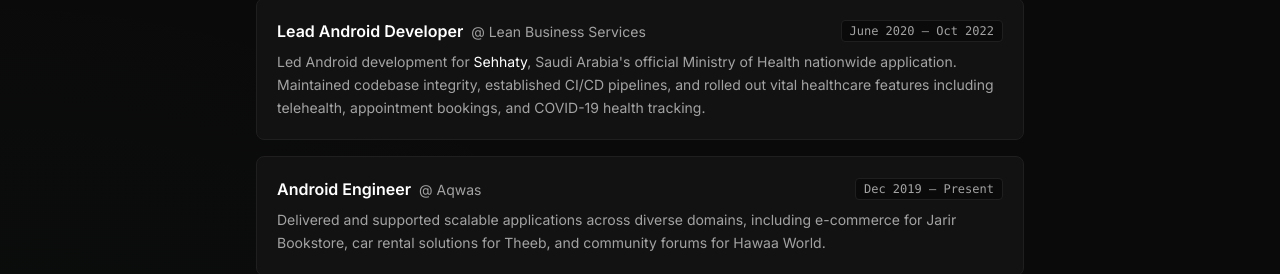
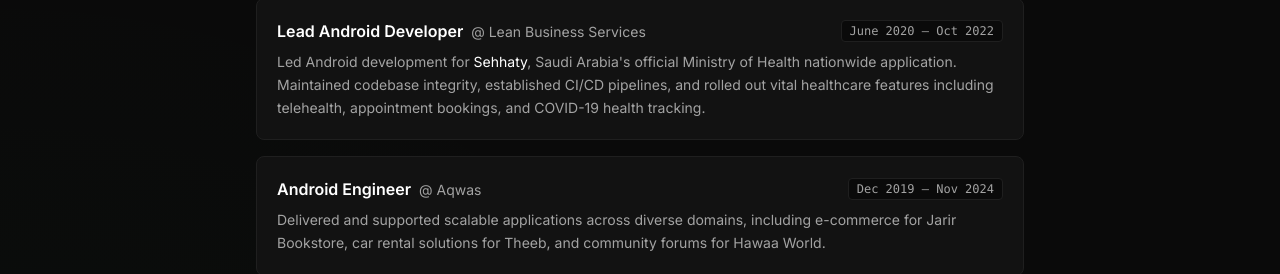
Before and after one commit to joeyoggie/bitsofmyself, a Next.js app: page /about in a window 1280 px wide. Shown: the part 1023-1297 px from the top of the page. Built offline with nearby package versions, Linux system fonts and the light colour scheme.

Commit message:
update about page

```diff
--- a/src/app/about/page.tsx
+++ b/src/app/about/page.tsx
@@ -107,7 +107,7 @@ export default function AboutPage() {
                                 <span className="text-dark-muted text-sm sm:ml-2">@ Aqwas</span>
                             </div>
                             <span className="text-xs font-mono text-dark-muted bg-dark-bg px-2 py-0.5 rounded border border-dark-border w-fit">
-                                Dec 2019 – Present
+                                Dec 2019 – Nov 2024
                             </span>
                         </div>
                         <p className="text-sm text-dark-muted leading-relaxed">
```
